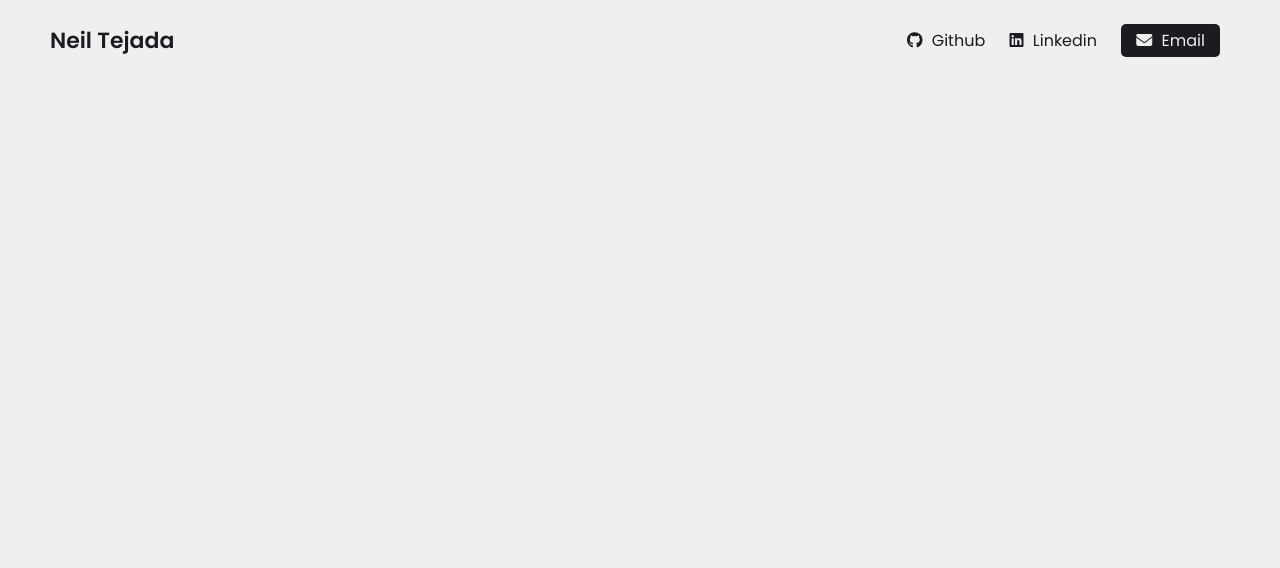
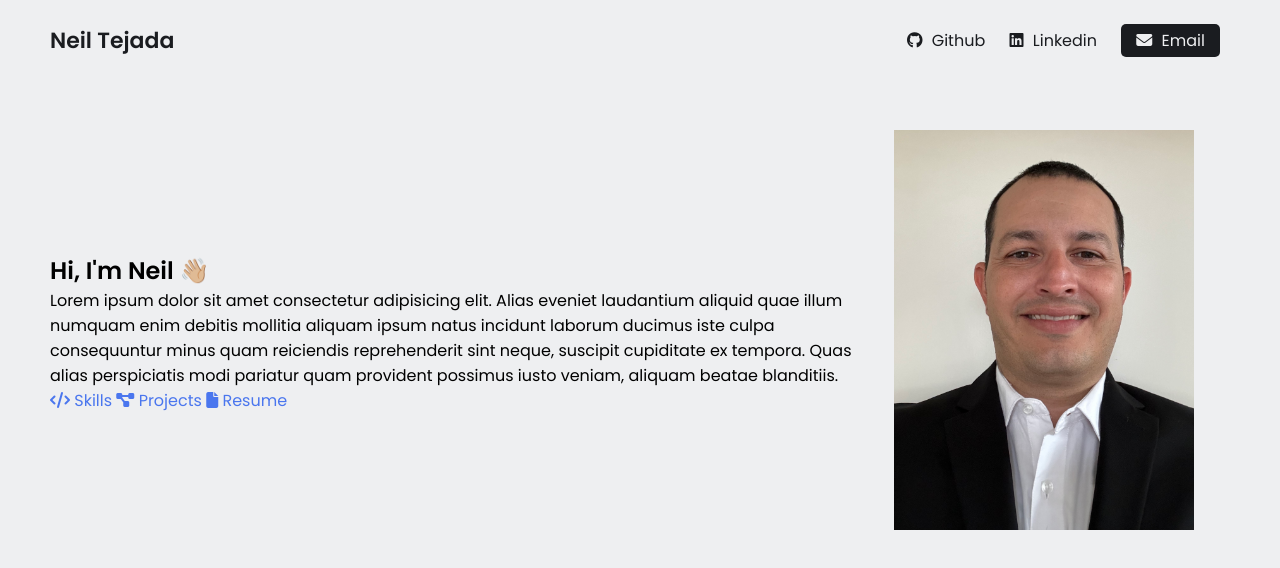
Before and after one commit to NeilTejada/neilTejadaPortfolio, a plain HTML site: page index.html in a window 1280 px wide. Drawn offline with Linux system fonts and the light colour scheme.

Commit message:
hero section

```diff
--- a/index.html
+++ b/index.html
@@ -50,7 +50,40 @@
 
     <main>
       <!--SECTION 1: Hero-->
-      <section></section>
+      <section class="hero-section">
+        <div class="text">
+          <h2>Hi, I'm Neil 👋🏼</h2>
+          <p>
+            Lorem ipsum dolor sit amet consectetur adipisicing elit. Alias
+            eveniet laudantium aliquid quae illum numquam enim debitis mollitia
+            aliquam ipsum natus incidunt laborum ducimus iste culpa consequuntur
+            minus quam reiciendis reprehenderit sint neque, suscipit cupiditate
+            ex tempora. Quas alias perspiciatis modi pariatur quam provident
+            possimus iusto veniam, aliquam beatae blanditiis.
+          </p>
+
+          <div class="links">
+            <a href="#skills">
+              <i class="fa-solid fa-code"></i>
+              <span>Skills</span>
+            </a>
+
+            <a href="#projects">
+              <i class="fa-solid fa-diagram-project"></i>
+              <span>Projects</span>
+            </a>
+
+            <a href="#resume">
+              <i class="fa-solid fa-file"></i>
+              <span>Resume</span>
+            </a>
+          </div>
+        </div>
+
+        <div class="headshot">
+          <img class="self" src="images/selfImg1.jpeg" alt="neil tejada headshot" />
+        </div>
+      </section>
 
       <!--SECTION 2: Skills-->
       <section id="skills"></section>
--- a/styles.css
+++ b/styles.css
@@ -55,6 +55,29 @@ nav .right a span {
   margin-left: 5px;
 }
 
+/* SECTION 1: Hero */
+.hero-section {
+  display: flex;
+  justify-content: space-between;
+  align-items: center;
+  padding: 0 50px;
+  margin: 50px 0;
+  gap: 4px;
+}
+
+.hero-section .text {
+  flex: 5;
+}
+
+.hero-section .headshot {
+  flex: 2;
+}
+
+.self {
+  width: 300px;
+  height: auto;
+}
+
 @media (max-width: 600px) {
   /* NAVBAR */
   nav {
```
Also changed, not shown: 1 other file.
